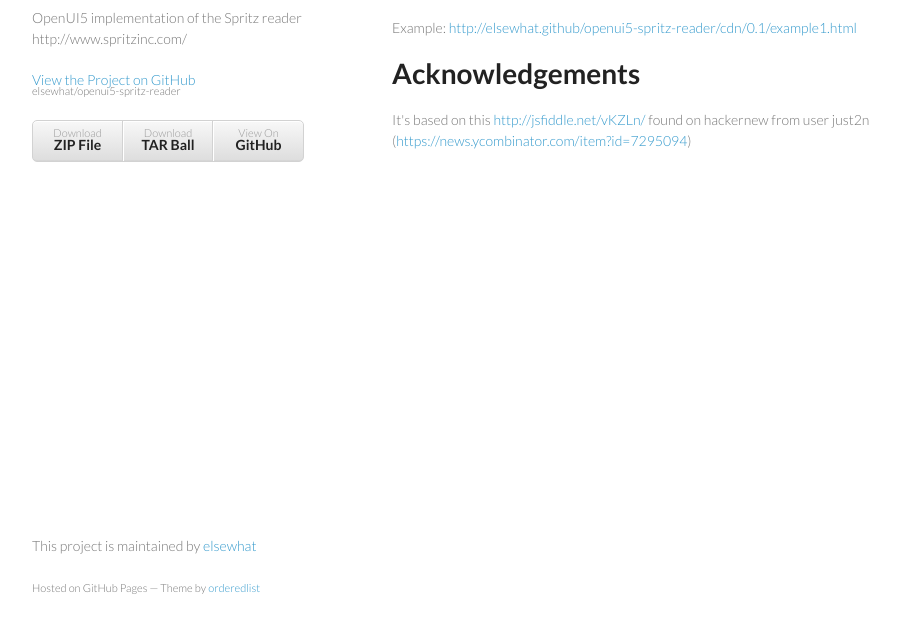
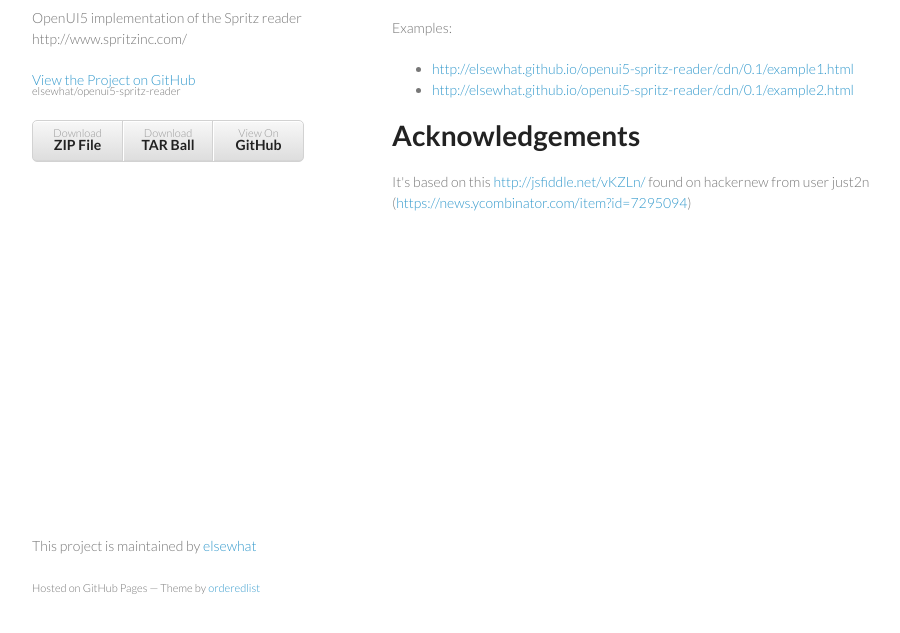
Before and after one commit to elsewhat/openui5-spritz-reader, a plain HTML site: page index.html in a window 1280 px wide. Shown: the part 133-766 px from the top of the page, without its empty margins (178-1078 px from the left). Drawn offline with Linux system fonts and the light colour scheme.

Commit message:
Create gh-pages branch via GitHub

```diff
--- a/index.html
+++ b/index.html
@@ -33,10 +33,12 @@
 
 <p>OpenUI5 implementation of the Spritz reader <a href="http://www.spritzinc.com/">http://www.spritzinc.com/</a></p>
 
-<p>Example:
-<a href="http://elsewhat.github/openui5-spritz-reader/cdn/0.1/example1.html">http://elsewhat.github/openui5-spritz-reader/cdn/0.1/example1.html</a></p>
+<p>Examples:</p>
 
-<h1>
+<ul>
+<li><a href="http://elsewhat.github.io/openui5-spritz-reader/cdn/0.1/example1.html">http://elsewhat.github.io/openui5-spritz-reader/cdn/0.1/example1.html</a></li>
+<li><a href="http://elsewhat.github.io/openui5-spritz-reader/cdn/0.1/example2.html">http://elsewhat.github.io/openui5-spritz-reader/cdn/0.1/example2.html</a></li>
+</ul><h1>
 <a name="acknowledgements" class="anchor" href="#acknowledgements"><span class="octicon octicon-link"></span></a>Acknowledgements</h1>
 
 <p>It's based on this <a href="http://jsfiddle.net/vKZLn/">http://jsfiddle.net/vKZLn/</a> found on hackernew from user just2n
--- a/params.json
+++ b/params.json
@@ -1 +1 @@
-{"name":"Openui5-spritz-reader","tagline":"OpenUI5 implementation of the Spritz reader http://www.spritzinc.com/","body":"openui5-spritz-reader\r\n=====================\r\n\r\nOpenUI5 implementation of the Spritz reader http://www.spritzinc.com/\r\n\r\nExample:\r\nhttp://elsewhat.github/openui5-spritz-reader/cdn/0.1/example1.html\r\n\r\n\r\nAcknowledgements\r\n================\r\nIt's based on this http://jsfiddle.net/vKZLn/ found on hackernew from user just2n\r\n(https://news.ycombinator.com/item?id=7295094)\r\n\r\n\r\n\r\n","google":"","note":"Don't delete this file! It's used internally to help with page regeneration."}
+{"name":"Openui5-spritz-reader","tagline":"OpenUI5 implementation of the Spritz reader http://www.spritzinc.com/","body":"openui5-spritz-reader\r\n=====================\r\n\r\nOpenUI5 implementation of the Spritz reader http://www.spritzinc.com/\r\n\r\nExamples:\r\n* http://elsewhat.github.io/openui5-spritz-reader/cdn/0.1/example1.html\r\n* http://elsewhat.github.io/openui5-spritz-reader/cdn/0.1/example2.html\r\n\r\n\r\nAcknowledgements\r\n================\r\nIt's based on this http://jsfiddle.net/vKZLn/ found on hackernew from user just2n\r\n(https://news.ycombinator.com/item?id=7295094)\r\n\r\n\r\n\r\n","google":"","note":"Don't delete this file! It's used internally to help with page regeneration."}
```
